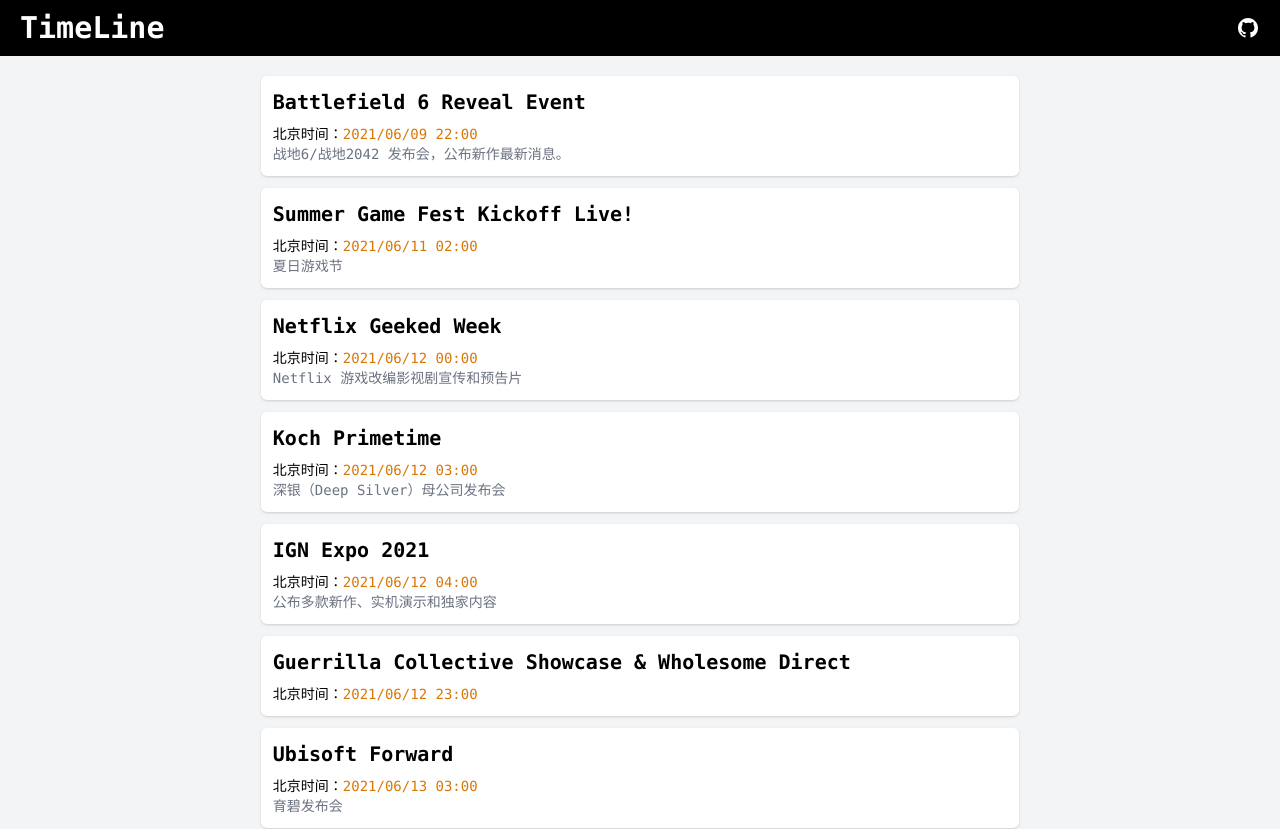
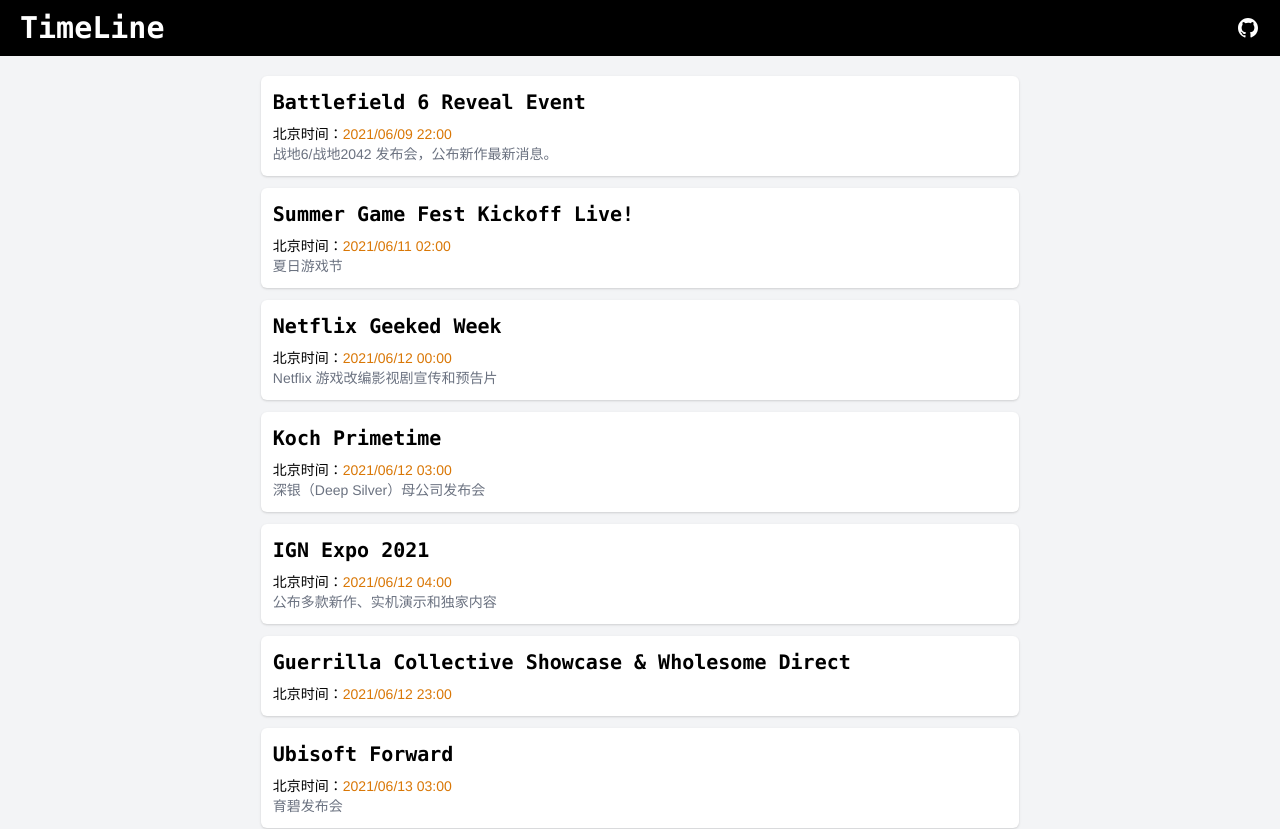
Before and after one commit to mrleidesen/TimeLine, a React (Vite) app: page / in a window 1280 px wide. Shown: the top 829 px of the page. Built offline with nearby package versions, Linux system fonts and the light colour scheme.

Commit message:
fix: change font

```diff
--- a/src/App.tsx
+++ b/src/App.tsx
@@ -56,12 +56,12 @@
                             <a
                                 href={item.live}
                                 target="_blank"
-                                className={`sm:w-full md:w-4/5 lg:w-3/5 rounded-md box-border p-3 select-none bg-white flex flex-col font-mono
+                                className={`sm:w-full md:w-4/5 lg:w-3/5 rounded-md box-border p-3 select-none bg-white flex flex-col font-sans
                                 ${item.isToday ? 'shadow-lg mb-5' : 'shadow mb-3'} ${item.isExpire ? 'text-gray-500' : ''}`}
                                 key={i}
                             >
                                 <div className="flex">
-                                    <h2 className="flex-1 text-xl font-semibold mb-2">{item.name}</h2>
+                                    <h2 className="flex-1 text-xl font-semibold mb-2 font-mono">{item.name}</h2>
                                     <span className="text-red-500">{item.isSoon ? '即将开始' : ''}</span>
                                 </div>
 
--- a/tailwind.config.js
+++ b/tailwind.config.js
@@ -2,7 +2,11 @@
   purge: ['./index.html', './src/**/*.{vue,js,ts,jsx,tsx}'],
   darkMode: false, // or 'media' or 'class'
   theme: {
-    extend: {},
+    extend: {
+      fontFamily: {
+        'sans': ["Helvetica Neue", "Helvetica", "Arial", "Microsoft Yahei", "Hiragino Sans GB", "Heiti SC", "WenQuanYi Micro Hei", "sans-serif"]
+      }
+    },
   },
   variants: {
     extend: {},
```
